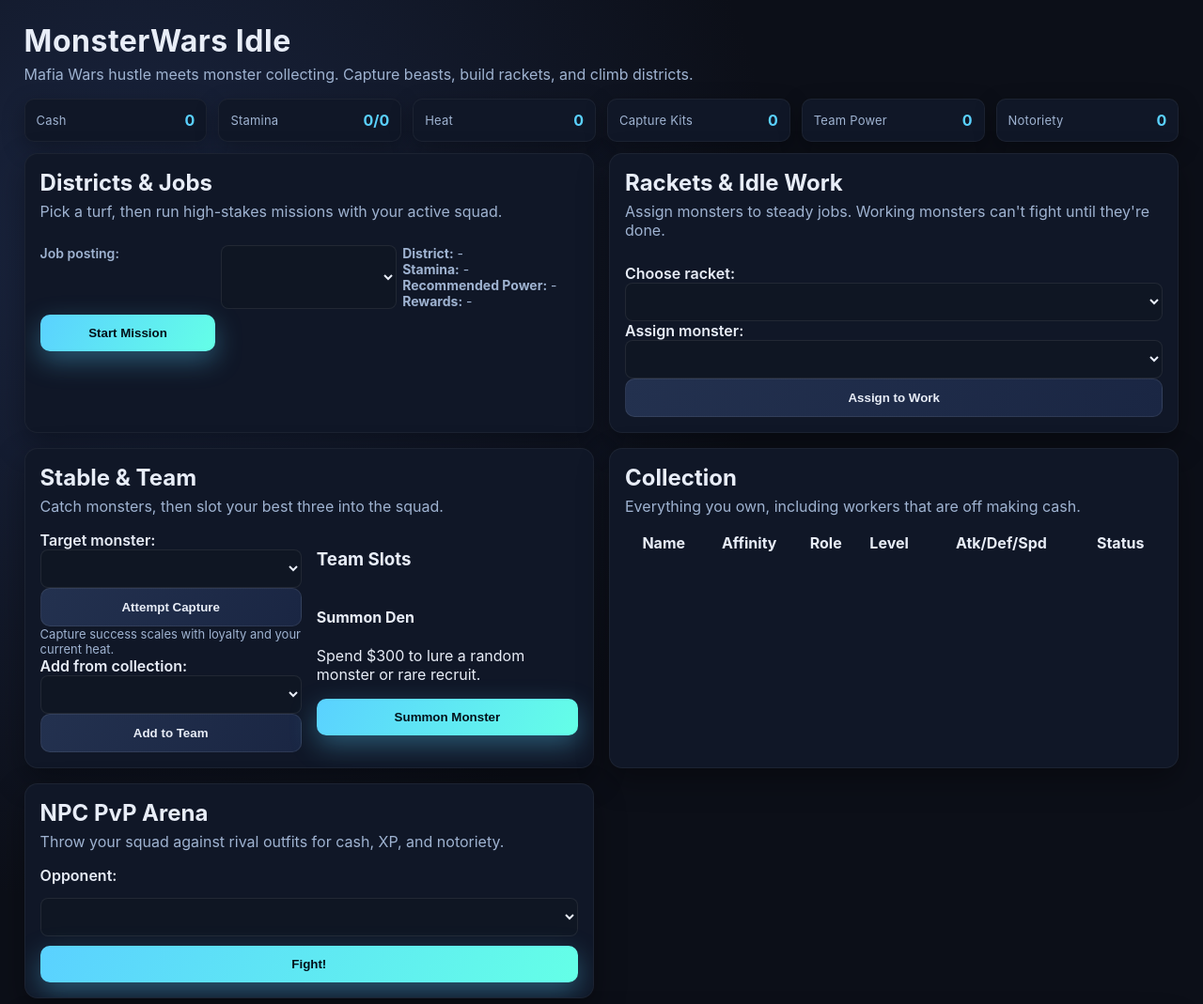
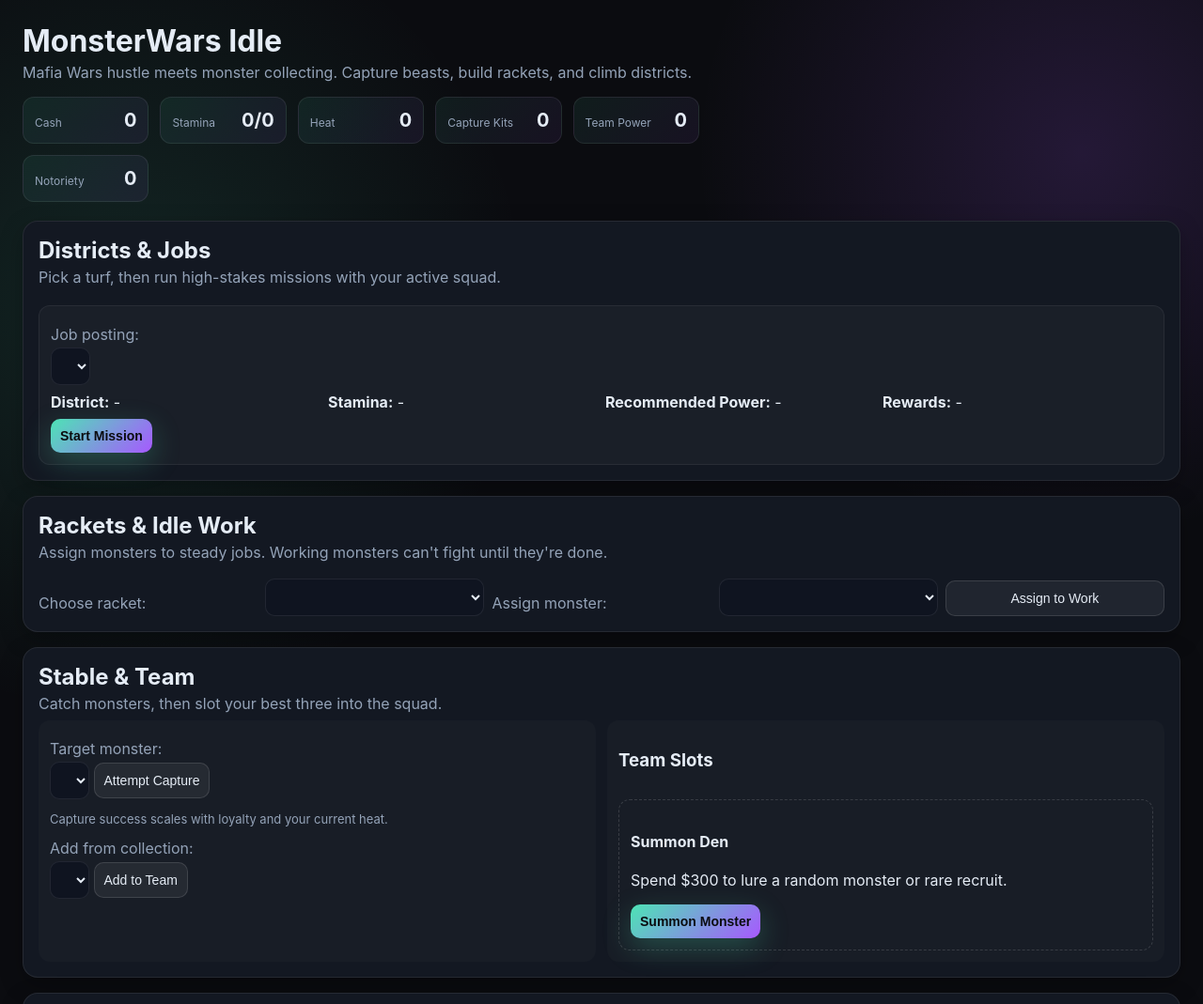
Before and after one commit to irish-spec/monsterwars, a plain HTML site: page docs/index.html in a window 1280 px wide. Shown: the top 1069 px of the page at 94% size. Drawn offline with Linux system fonts and the light colour scheme; no server answers; a script that the page names is missing.

Commit message:
Update styles.css

```diff
--- a/docs/styles.css
+++ b/docs/styles.css
@@ -1,248 +1,246 @@
 :root {
-  --bg: #0c0f18;
-  --card: #101727;
-  --accent: #5ad1ff;
-  --accent-2: #ff8d4d;
-  --text: #e8edf7;
-  --muted: #9fb3d1;
-  --success: #8be58c;
-  --fail: #ff6b6b;
+  --bg: #0b0c10;
+  --panel: #131822;
+  --accent: #4de4b5;
+  --accent-2: #a759ff;
+  --text: #e5ecf5;
+  --muted: #94a3b8;
+  --danger: #ff6b6b;
+  --success: #6ee7a4;
 }
 
-* {
-  box-sizing: border-box;
-}
+* { box-sizing: border-box; }
 
 body {
   margin: 0;
   font-family: "Inter", system-ui, -apple-system, sans-serif;
-  background: radial-gradient(circle at 10% 20%, #1a2540 0%, #0c0f18 45%, #0c0f18 100%);
+  background: radial-gradient(circle at 10% 20%, rgba(77, 228, 181, 0.12), transparent 25%),
+    radial-gradient(circle at 90% 10%, rgba(167, 89, 255, 0.16), transparent 22%),
+    var(--bg);
   color: var(--text);
   min-height: 100vh;
 }
 
 header {
-  padding: 24px clamp(16px, 2vw, 48px) 12px;
+  padding: 24px 24px 8px;
+  display: flex;
+  flex-wrap: wrap;
+  gap: 16px;
+  align-items: center;
+  justify-content: space-between;
 }
 
-.title-block h1 {
-  margin: 0 0 6px;
-  letter-spacing: 0.5px;
-}
-
-.subtitle {
+.title-block h1 { margin: 0 0 4px; }
+.title-block .subtitle {
   margin: 0;
   color: var(--muted);
 }
 
 .status-grid {
-  margin-top: 16px;
   display: grid;
-  grid-template-columns: repeat(auto-fit, minmax(160px, 1fr));
+  grid-template-columns: repeat(auto-fit, minmax(130px, 1fr));
   gap: 12px;
+  width: min(720px, 100%);
 }
 
 .stat-card {
-  background: var(--card);
-  border: 1px solid rgba(255, 255, 255, 0.05);
-  border-radius: 10px;
+  background: linear-gradient(135deg, rgba(77, 228, 181, 0.08), rgba(167, 89, 255, 0.08));
+  border: 1px solid rgba(255, 255, 255, 0.08);
+  border-radius: 12px;
   padding: 12px;
-  box-shadow: 0 8px 24px rgba(0, 0, 0, 0.3);
   display: flex;
   justify-content: space-between;
-  align-items: center;
+  align-items: baseline;
 }
 
-.stat-card .label {
-  color: var(--muted);
-  font-size: 13px;
-  letter-spacing: 0.2px;
+.stat-card .label { color: var(--muted); font-size: 12px; }
+.stat-card .value { font-size: 20px; font-weight: 700; }
+
+main { padding: 12px 24px 48px; }
+
+.panel {
+  background: var(--panel);
+  border: 1px solid rgba(255, 255, 255, 0.08);
+  border-radius: 16px;
+  padding: 16px;
+  margin-bottom: 16px;
+  box-shadow: 0 8px 24px rgba(0,0,0,0.25);
 }
 
-.stat-card .value {
-  font-weight: 700;
-  color: var(--accent);
+.panel-header h2 { margin: 0; }
+.panel-header p { margin: 4px 0 8px; color: var(--muted); }
+
+.panel-body { color: var(--text); }
+
+label { display: block; margin: 8px 0 4px; color: var(--muted); }
+select, button {
+  padding: 10px;
+  border-radius: 10px;
+  border: 1px solid rgba(255,255,255,0.08);
+  background: #0f1420;
+  color: var(--text);
+  font-size: 14px;
 }
 
-main {
-  padding: 0 clamp(16px, 2vw, 48px) 36px;
-  display: grid;
-  grid-template-columns: 1fr;
-  gap: 16px;
+button { cursor: pointer; transition: transform 0.1s ease, box-shadow 0.1s ease; }
+button:hover { transform: translateY(-1px); }
+button:disabled { opacity: 0.4; cursor: not-allowed; }
+
+.primary {
+  background: linear-gradient(135deg, var(--accent), var(--accent-2));
+  border: none;
+  color: #0b0c10;
+  font-weight: 700;
+  box-shadow: 0 10px 30px rgba(77, 228, 181, 0.25);
 }
 
-.panel {
-  background: var(--card);
-  border: 1px solid rgba(255, 255, 255, 0.05);
-  border-radius: 14px;
-  box-shadow: 0 12px 32px rgba(0, 0, 0, 0.35);
-  overflow: hidden;
+.secondary {
+  background: rgba(255, 255, 255, 0.06);
+  border-color: rgba(255, 255, 255, 0.12);
 }
 
-.panel-header {
-  padding: 16px 16px 0;
+.district-list {
+  display: grid;
+  grid-template-columns: repeat(auto-fit, minmax(180px, 1fr));
+  gap: 8px;
+  margin-bottom: 12px;
 }
 
-.panel-header h2 {
-  margin: 0 0 6px;
+.district-card {
+  width: 100%;
+  text-align: left;
+  background: rgba(255,255,255,0.04);
+  border: 1px solid rgba(255,255,255,0.08);
+  border-radius: 12px;
 }
 
-.panel-header p {
-  margin: 0;
-  color: var(--muted);
-}
-
-.panel-body {
-  padding: 16px;
-  display: flex;
-  flex-direction: column;
-  gap: 10px;
-}
-
-label {
-  font-weight: 600;
-  margin-bottom: 4px;
-}
-
-select,
-button {
-  width: 100%;
-}
-
-select {
-  background: #0f1623;
-  border: 1px solid rgba(255, 255, 255, 0.08);
-  border-radius: 8px;
-  color: var(--text);
-  padding: 10px 12px;
-  font-size: 15px;
-}
-
-button {
-  border: none;
-  border-radius: 10px;
-  padding: 12px;
-  font-weight: 700;
-  cursor: pointer;
-  transition: transform 120ms ease, box-shadow 120ms ease;
-}
-
-button.primary {
-  background: linear-gradient(120deg, var(--accent), #64ffe7);
-  color: #021019;
-  box-shadow: 0 10px 28px rgba(90, 209, 255, 0.35);
-}
-
-button.secondary {
-  background: linear-gradient(120deg, #23314f, #1a2643);
-  color: var(--text);
-  border: 1px solid rgba(255, 255, 255, 0.08);
-}
-
-button:hover {
-  transform: translateY(-2px);
-  box-shadow: 0 10px 24px rgba(0, 0, 0, 0.35);
+.district-card.active {
+  border-color: var(--accent);
+  box-shadow: 0 0 0 2px rgba(77, 228, 181, 0.35);
 }
 
 .mission-meta {
+  background: rgba(255, 255, 255, 0.03);
+  padding: 12px;
+  border-radius: 12px;
+  border: 1px solid rgba(255, 255, 255, 0.06);
+}
+
+.meta-grid {
   display: grid;
   grid-template-columns: repeat(auto-fit, minmax(180px, 1fr));
-  gap: 6px;
-  color: var(--muted);
-  font-size: 14px;
+  gap: 8px;
+  margin: 8px 0;
 }
 
 .active-mission {
-  background: rgba(255, 255, 255, 0.03);
-  border: 1px dashed rgba(255, 255, 255, 0.08);
-  border-radius: 10px;
-  padding: 10px;
+  margin-top: 8px;
 }
 
 .progress {
-  position: relative;
-  background: rgba(255, 255, 255, 0.04);
-  border-radius: 8px;
+  background: rgba(255,255,255,0.08);
+  border-radius: 12px;
+  overflow: hidden;
   height: 12px;
-  overflow: hidden;
 }
 
 #mission-progress {
-  position: absolute;
-  left: 0;
-  top: 0;
-  bottom: 0;
+  height: 12px;
   width: 0%;
-  background: linear-gradient(120deg, var(--accent), var(--accent-2));
-  transition: width 0.25s ease;
+  background: linear-gradient(90deg, var(--accent), var(--accent-2));
 }
 
 .monster-flex {
   display: grid;
-  grid-template-columns: repeat(auto-fit, minmax(240px, 1fr));
-  gap: 16px;
+  grid-template-columns: repeat(auto-fit, minmax(280px, 1fr));
+  gap: 12px;
 }
+
+.capture-column, .team-column { background: rgba(255,255,255,0.02); border-radius: 12px; padding: 12px; }
 
 .team-slots {
   display: grid;
-  grid-template-columns: repeat(auto-fit, minmax(140px, 1fr));
+  grid-template-columns: repeat(auto-fit, minmax(180px, 1fr));
   gap: 8px;
 }
 
 .team-slot {
-  background: rgba(255, 255, 255, 0.03);
-  border: 1px solid rgba(255, 255, 255, 0.06);
-  border-radius: 10px;
+  background: rgba(255,255,255,0.03);
+  border: 1px solid rgba(255,255,255,0.06);
+  border-radius: 12px;
   padding: 10px;
 }
 
-.team-slot h4 {
-  margin: 0 0 6px;
+.summon {
+  margin-top: 12px;
+  padding: 12px;
+  border: 1px dashed rgba(255,255,255,0.14);
+  border-radius: 12px;
 }
 
-.team-slot p {
-  margin: 0;
-  color: var(--muted);
-  font-size: 14px;
+.collection-table {
+  width: 100%;
+  border-collapse: collapse;
 }
 
-.hint {
-  color: var(--muted);
-  font-size: 13px;
-  margin: 0;
+.collection-table th, .collection-table td {
+  padding: 8px;
+  border-bottom: 1px solid rgba(255,255,255,0.06);
+  text-align: left;
+}
+
+.collection-table th { color: var(--muted); font-weight: 600; }
+
+.work-list {
+  display: grid;
+  grid-template-columns: repeat(auto-fit, minmax(200px, 1fr));
+  gap: 10px;
+  margin-bottom: 10px;
+}
+
+.work-card {
+  background: rgba(255,255,255,0.03);
+  border: 1px solid rgba(255,255,255,0.08);
+  border-radius: 12px;
+  padding: 10px;
+}
+
+.work-form {
+  display: grid;
+  grid-template-columns: repeat(auto-fit, minmax(200px, 1fr));
+  gap: 8px;
+  align-items: end;
 }
 
 #log {
   list-style: none;
+  margin: 0;
   padding: 0;
-  margin: 0;
+  max-height: 320px;
+  overflow-y: auto;
   display: flex;
-  flex-direction: column;
-  gap: 8px;
+  flex-direction: column-reverse;
 }
 
 #log li {
-  padding: 10px 12px;
-  border-radius: 10px;
-  border: 1px solid rgba(255, 255, 255, 0.05);
-  background: rgba(255, 255, 255, 0.02);
+  padding: 8px 6px;
+  border-bottom: 1px solid rgba(255,255,255,0.05);
+  color: var(--muted);
 }
 
 #log li.success { color: var(--success); }
-#log li.fail { color: var(--fail); }
+#log li.fail { color: var(--danger); }
+
+.hint { color: var(--muted); font-size: 13px; }
+.tiny { color: var(--muted); font-size: 12px; margin: 4px 0 0; }
 
 footer {
-  padding: 12px 16px 24px;
+  text-align: center;
+  padding: 20px;
   color: var(--muted);
-  text-align: center;
 }
 
-@media (min-width: 960px) {
-  main {
-    grid-template-columns: repeat(2, minmax(0, 1fr));
-  }
-
-  #log-panel {
-    grid-column: 1 / -1;
-  }
+@media (max-width: 768px) {
+  header { padding: 16px; }
+  main { padding: 12px; }
 }
```
